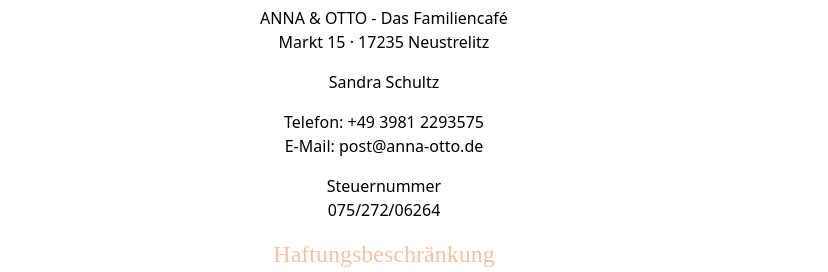
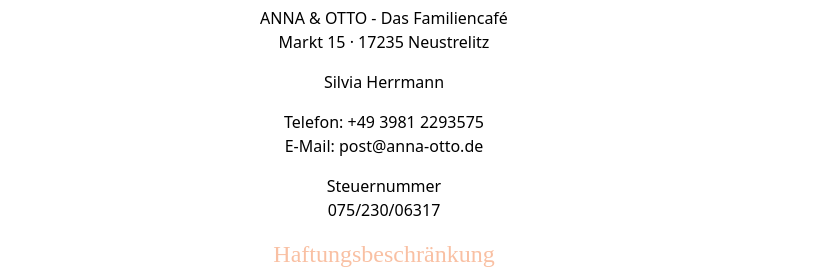
Before and after one commit to hagenstrahl/anna-otto, a Next.js app in the folder apps/website/: page /impressum in a window 1280 px wide. Shown: the part 146-418 px from the top of the page, without its empty margins (0-828 px from the left). Built offline with nearby package versions, Linux system fonts and the light colour scheme; a web font is replaced by a local one.

Commit message:
change data for the new owner in Impressum #114

```diff
--- a/apps/website/app/impressum/page.tsx
+++ b/apps/website/app/impressum/page.tsx
@@ -22,7 +22,7 @@
         <br />
         Markt 15 · 17235 Neustrelitz
       </p>
-      <p className="mt-4">Sandra Schultz</p>
+      <p className="mt-4">Silvia Herrmann</p>
       <p className="mt-4">
         Telefon:{" "}
         <ExternalLink href="tel:+4939812293575">+49 3981 2293575</ExternalLink>
@@ -35,7 +35,7 @@
       <p className="mt-4">
         Steuernummer
         <br />
-        075/272/06264
+        075/230/06317
       </p>
     </section>
     <section className="max-w-3xl text-center">
```
